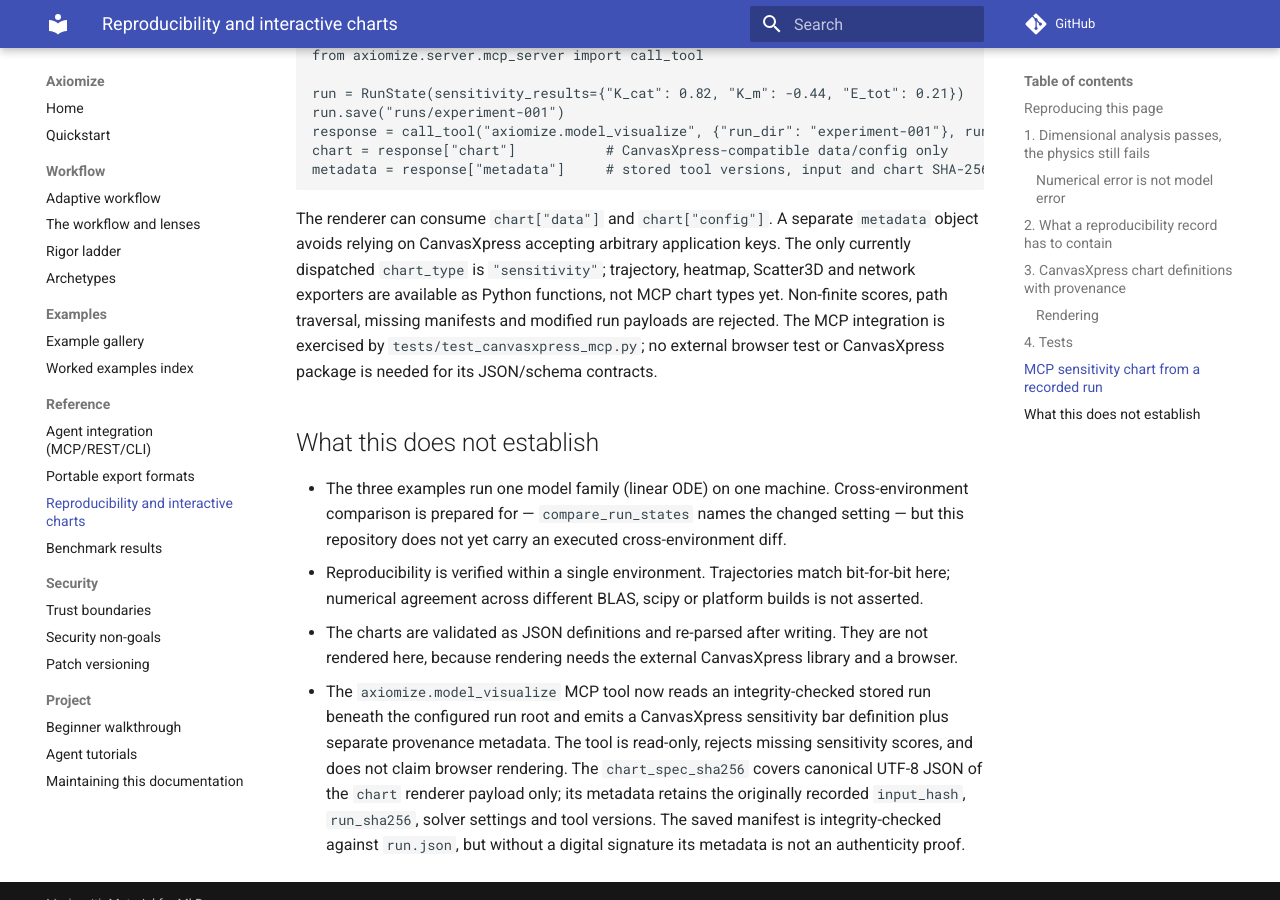
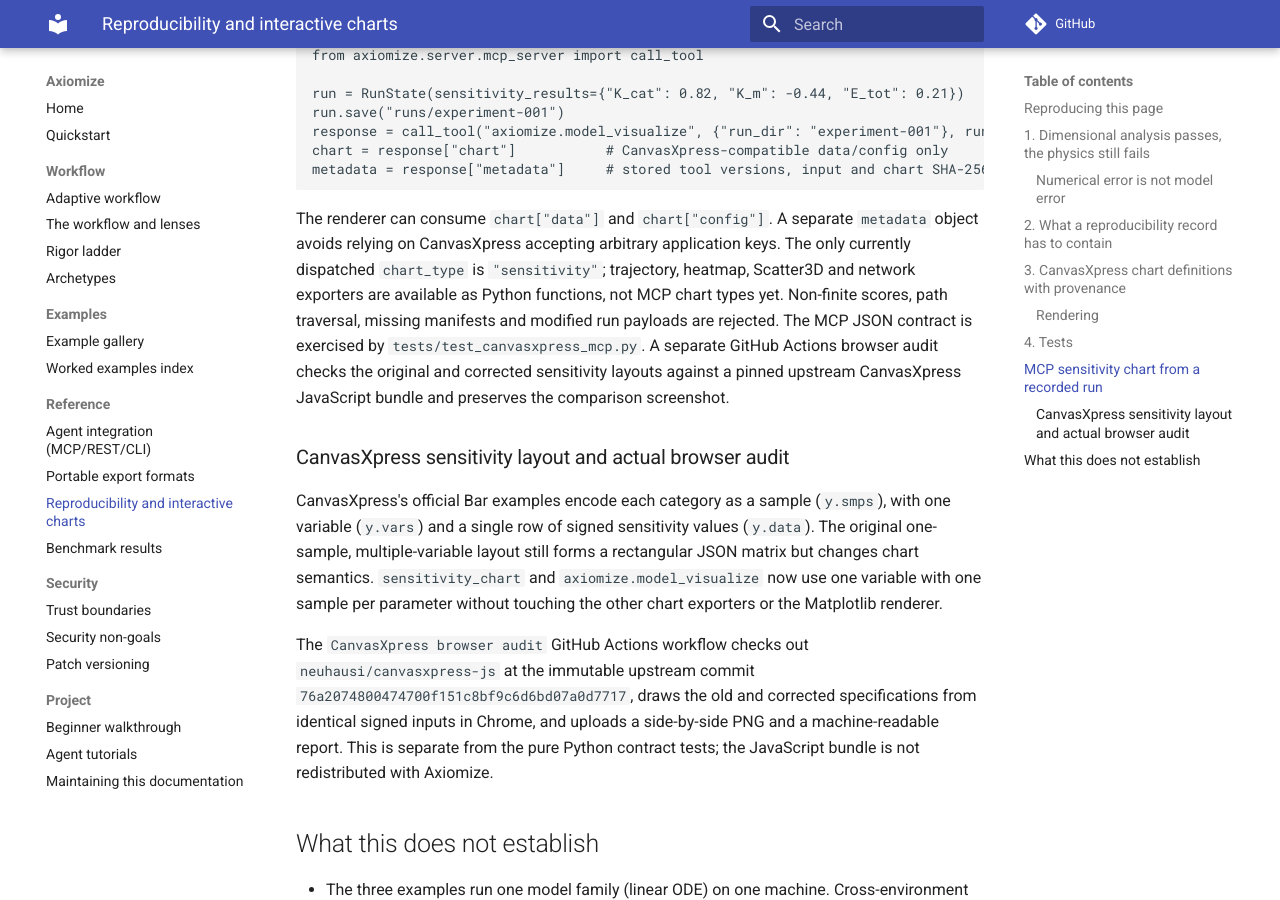
Before and after one commit to Furox-Art/axiomize, an MkDocs documentation site: the page built from docs/repro-visibility.md, in a window 1280 px wide and 900 px high, scrolled down 5424 px. Built offline with MkDocs 1.6.1 and Material for MkDocs 9.7.7, drawn with Linux system fonts in a browser that asks for light colours; comment, search, counter and statistics services are not loaded.

Commit message:
Align CanvasXpress examples and documentation with corrected sensitivity shape [skip ci]

```diff
--- a/docs/repro-visibility.md
+++ b/docs/repro-visibility.md
@@ -159,7 +159,7 @@
 | File | `graphType` | vars × smps | bytes |
 |---|---|---|---|
 | `01-state-trajectory.json` | `Line` | 2 × 41 | 12534 |
-| `02-sensitivity.json` | `Bar` | 3 × 1 | 577 |
+| `02-sensitivity.json` | `Bar` | 1 × 3 | 461 |
 | `03-response-surface.json` | `Heatmap` | 5 × 6 | 1656 |
 | `04-response-surface-3d.json` | `Scatter3D` | 3 × 30 | 2499 |
 | `05-dependency-graph.json` | `Network` | 6 × 6 | 965 |
@@ -250,8 +250,25 @@
 The only currently dispatched `chart_type` is `"sensitivity"`; trajectory, heatmap,
 Scatter3D and network exporters are available as Python functions, not MCP chart types yet.
 Non-finite scores, path traversal, missing manifests and modified run payloads are rejected.
-The MCP integration is exercised by `tests/test_canvasxpress_mcp.py`; no external browser
-test or CanvasXpress package is needed for its JSON/schema contracts.
+The MCP JSON contract is exercised by `tests/test_canvasxpress_mcp.py`. A separate
+GitHub Actions browser audit checks the original and corrected sensitivity layouts against
+a pinned upstream CanvasXpress JavaScript bundle and preserves the comparison screenshot.
+
+### CanvasXpress sensitivity layout and actual browser audit
+
+CanvasXpress's official Bar examples encode each category as a sample (`y.smps`),
+with one variable (`y.vars`) and a single row of signed sensitivity values
+(`y.data`). The original one-sample, multiple-variable layout still forms a
+rectangular JSON matrix but changes chart semantics. `sensitivity_chart` and
+`axiomize.model_visualize` now use one variable with one sample per parameter
+without touching the other chart exporters or the Matplotlib renderer.
+
+The `CanvasXpress browser audit` GitHub Actions workflow checks out
+`neuhausi/canvasxpress-js` at the immutable upstream commit
+`76a2074800474700f151c8bf9c6d6bd07a0d7717`, draws the old and corrected
+specifications from identical signed inputs in Chrome, and uploads a side-by-side
+PNG and a machine-readable report. This is separate from the pure Python contract
+tests; the JavaScript bundle is not redistributed with Axiomize.
 
 ## What this does not establish
 
```
